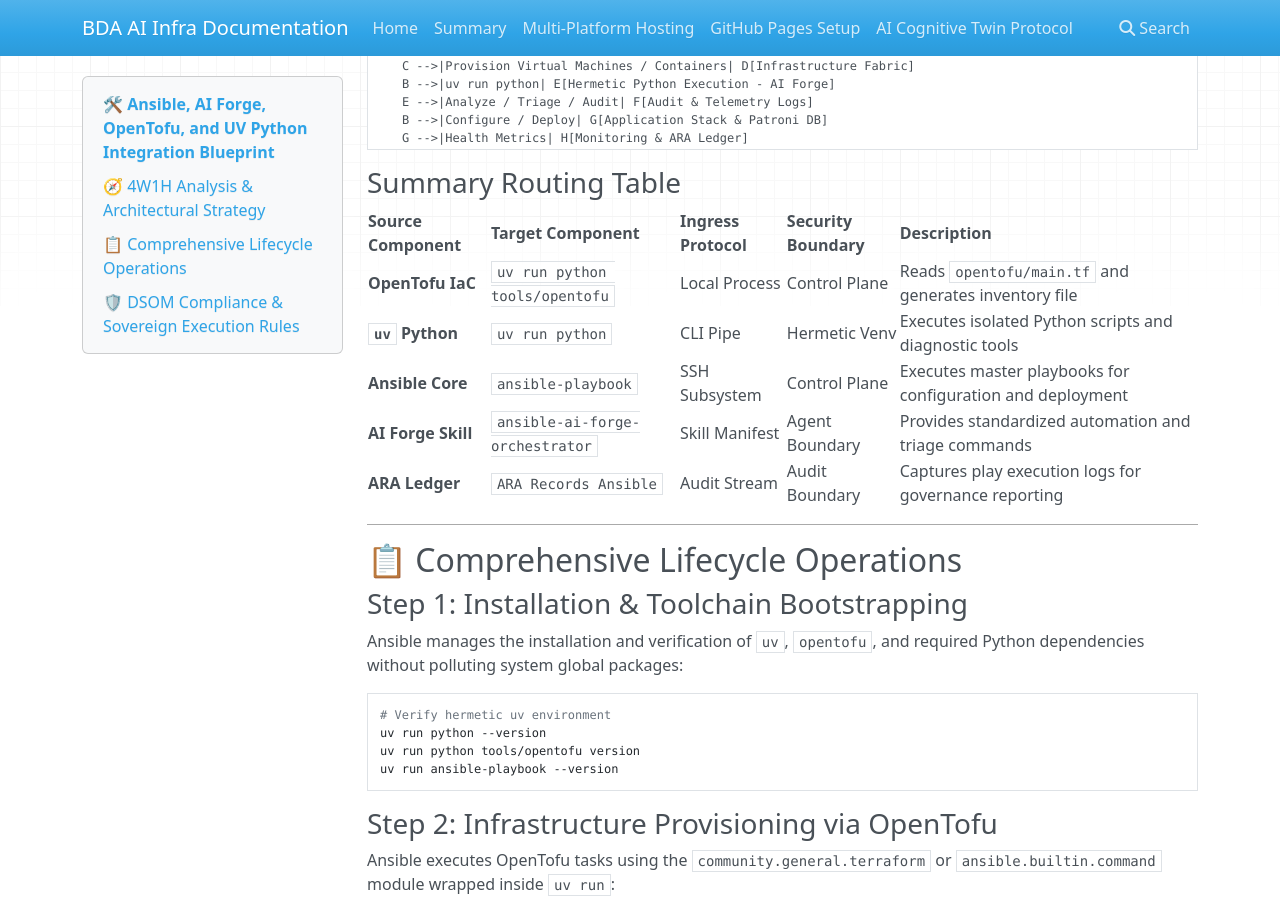
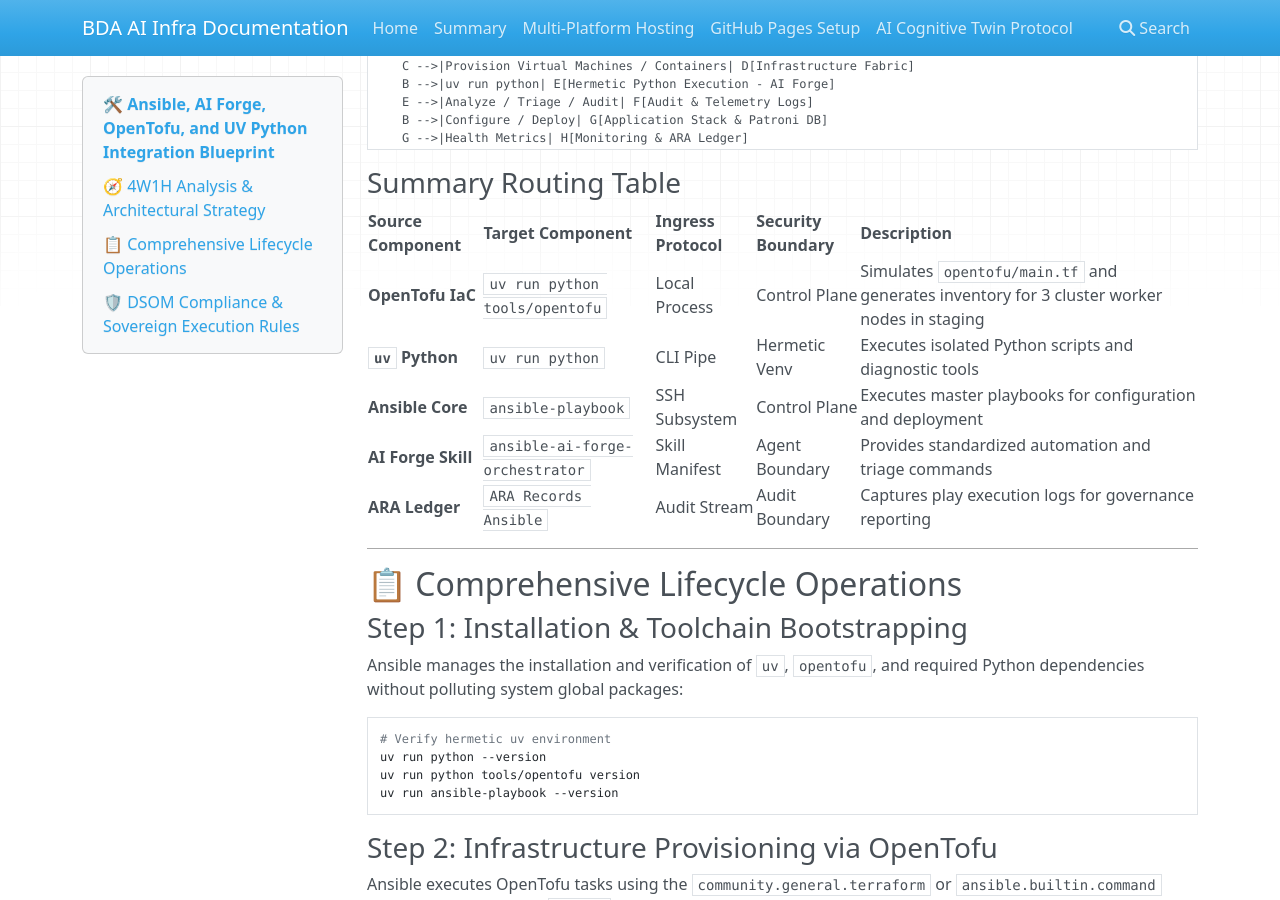
Before and after one commit to linuxmalaysia/bda-ai-infra, an MkDocs documentation site: the page built from docs/how-to-guides/ansible-ai-forge-opentofu-integration.md, in a window 1280 px wide and 900 px high, scrolled down 1879 px. Built offline with MkDocs 1.6.1, drawn with Linux system fonts in a browser that asks for light colours; nearby versions of some CDN libraries.

Commit message:
docs: clarify OpenTofu simulator behavior in summary routing table
Co-authored-by: google-labs-jules[bot] <161369871+google-labs-jules[bot]@users.noreply.github.com>

```diff
--- a/docs/how-to-guides/ansible-ai-forge-opentofu-integration.md
+++ b/docs/how-to-guides/ansible-ai-forge-opentofu-integration.md
@@ -127,7 +127,7 @@ graph TD
 
 | Source Component | Target Component | Ingress Protocol | Security Boundary | Description |
 | :--- | :--- | :--- | :--- | :--- |
-| **OpenTofu IaC** | `uv run python tools/opentofu` | Local Process | Control Plane | Reads `opentofu/main.tf` and generates inventory file |
+| **OpenTofu IaC** | `uv run python tools/opentofu` | Local Process | Control Plane | Simulates `opentofu/main.tf` and generates inventory for 3 cluster worker nodes in staging |
 | **`uv` Python** | `uv run python` | CLI Pipe | Hermetic Venv | Executes isolated Python scripts and diagnostic tools |
 | **Ansible Core** | `ansible-playbook` | SSH Subsystem | Control Plane | Executes master playbooks for configuration and deployment |
 | **AI Forge Skill** | `ansible-ai-forge-orchestrator` | Skill Manifest | Agent Boundary | Provides standardized automation and triage commands |
```
